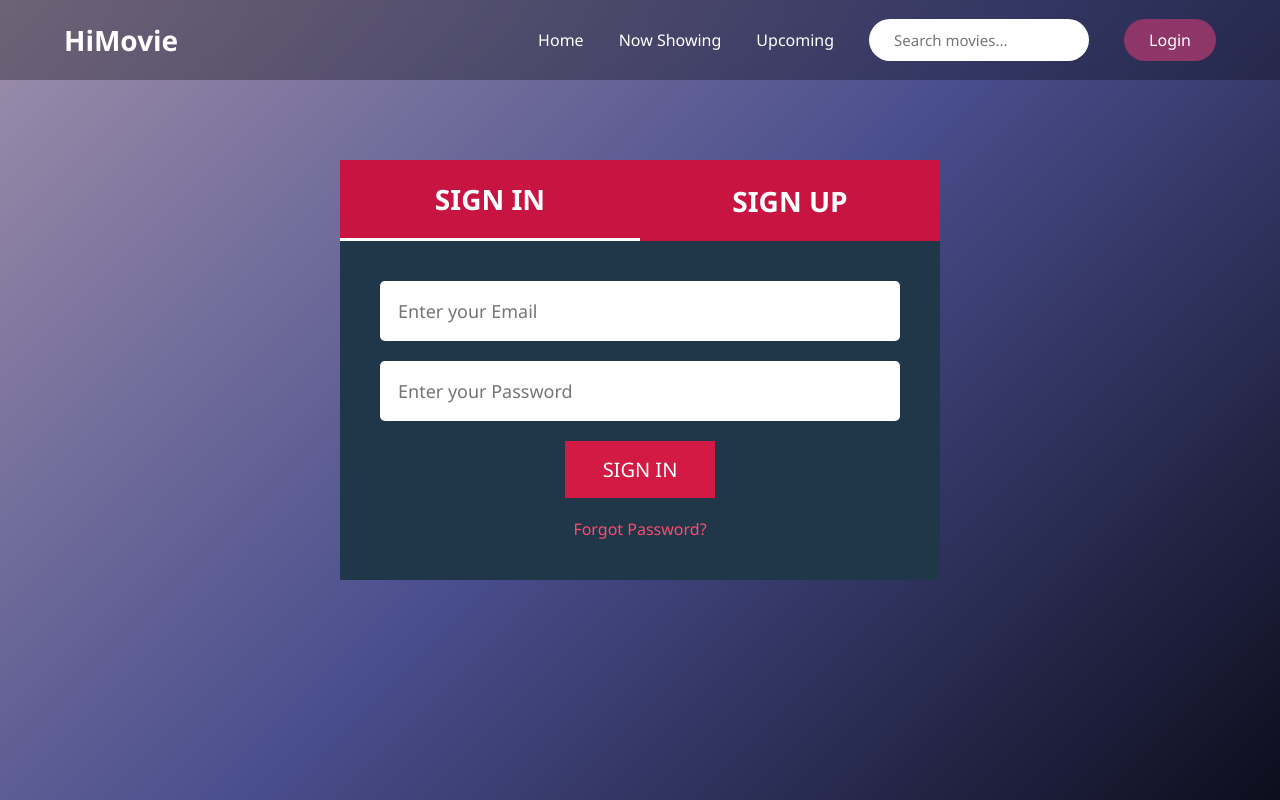
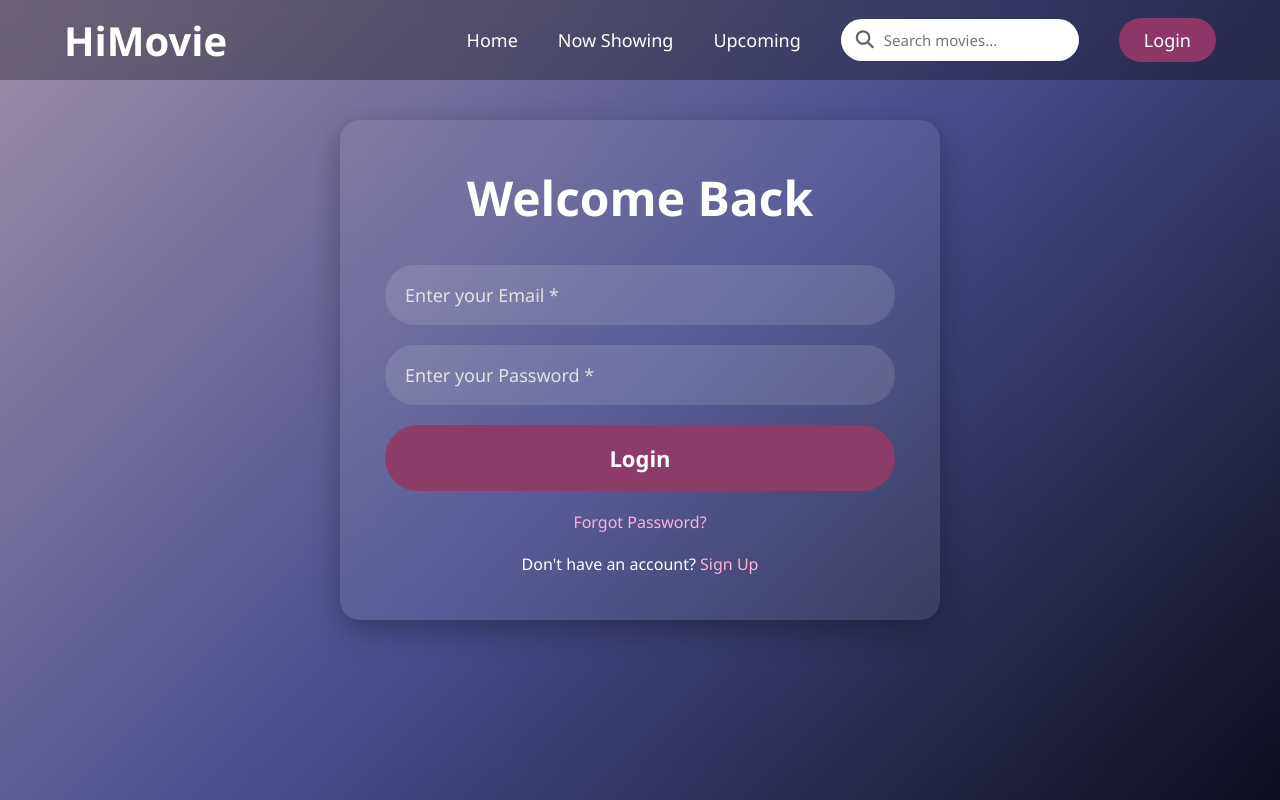
Before and after one commit to Suhana-shakya/Project, a PHP site: page /login.html in a window 1280 px wide. Run offline with PHP 8.4, Linux system fonts and the light colour scheme; some libraries are stand-ins or nearby versions.

Commit message:
Ali ali milaye

```diff
--- a/index.css
+++ b/index.css
@@ -67,9 +67,6 @@ body{
     transform:translateY(-5px);
     transition:.3s;
 }
-
-
-
 .hero{
 
     height:100vh;
--- a/login.css
+++ b/login.css
@@ -7,131 +7,82 @@
 
 body{
     min-height:100vh;
-    background:
-    linear-gradient(
-    135deg,
-    #9e8eaa,
-    #494e8d,
-    #0d0d1d);
-    color:white;
-    padding-top: 80px;
+    background:linear-gradient(135deg,#9e8eaa,#494e8d,#0d0d1d);
+    padding-top:80px; /* Space for fixed navbar */
 }
 
-/* Navbar */
-
-nav{
-    width:100%;
-    height:80px;
-    display:flex;
-    justify-content:space-between;
-    align-items:center;
-    padding:0 80px;
-    background:rgba(0,0,0,0.25);
-}
-
-.logo{
-    font-size:28px;
-    font-weight:bold;
-    color:#fff;
-}
-
-nav ul{
-    display:flex;
-    list-style:none;
-    gap:40px;
-}
-
-nav ul li a{
-    text-decoration:none;
-    color:white;
-    font-weight:500;
-}
-
-.login-btn{
-    background:#d31a45;
-    color:white;
-    border:none;
-    padding:10px 25px;
-    border-radius:25px;
-    cursor:pointer;
-}
-
-/* Login Section */
-
-.container{
-    display:flex;
-    flex-direction:column;
-    align-items:center;
-    justify-content:center;
-    margin-top:80px;
-}
-
-.tabs{
-    width:600px;
-    display:flex;
-}
-
-.tabs button{
-    width:50%;
-    border:none;
-    padding:20px;
-    background:#c81440;
-    color:white;
-    font-size:28px;
-    font-weight:bold;
-    cursor:pointer;
-}
-
-.tabs .active{
-    border-bottom:3px solid white;
-}
-
-.tabs a{
-    width:50%;
-    border:none;
-    padding:20px;
-    background:#c81440;
-    color:white;
-    font-size:28px;
-    font-weight:bold;
-    cursor:pointer;
-    text-decoration: none;
-}
+/* Login Box */
 
 .login-box{
     width:600px;
-    background:#203649;
-    padding:40px;
+    margin:40px auto;
+    background:rgba(255,255,255,.08);
+    backdrop-filter:blur(15px);
+    border-radius:20px;
+    padding:45px;
+    box-shadow:0 10px 30px rgba(0,0,0,.3);
 }
 
-.login-box form{
-    display:flex;
-    flex-direction:column;
+.login-box h2{
+    color:white;
+    text-align:center;
+    font-size:48px;
+    margin-bottom:35px;
 }
+
+/* Inputs */
 
 .login-box input{
     width:100%;
-    padding:18px;
+    padding:18px 20px;
     margin-bottom:20px;
     border:none;
-    border-radius:5px;
+    border-radius:35px;
+    background:rgba(255,255,255,.12);
+    color:white;
     font-size:18px;
+    outline:none;
 }
 
-.signin{
-    width:150px;
-    margin:auto;
-    padding:15px;
-    border:none;
-    background:#d31a45;
-    color:white;
-    font-size:20px;
-    cursor:pointer;
+.login-box input::placeholder{
+    color:#e2e2e2;
 }
 
-.login-box a{
+/* Button */
+
+.login-btn{
+    width:100%;
+    padding:18px;
+    border:none;
+    border-radius:35px;
+    background:#8d3c69;
+    color:white;
+    font-size:22px;
+    font-weight:600;
+    cursor:pointer;
+    transition:.3s;
+}
+
+.login-btn:hover{
+    background:#b65287;
+}
+
+/* Links */
+
+.forgot,
+.register{
     text-align:center;
     margin-top:20px;
-    color:#ff4b6e;
+    color:white;
+}
+
+.forgot a,
+.register a{
+    color:#ffb3d9;
     text-decoration:none;
 }
+
+.forgot a:hover,
+.register a:hover{
+    text-decoration:underline;
+}
--- a/login.html
+++ b/login.html
@@ -2,6 +2,7 @@
 <html>
 <head>
     <title>Movie Booking Login</title>
+    <link rel="stylesheet" href="https://cdnjs.cloudflare.com/ajax/libs/font-awesome/6.6.0/css/all.min.css">
     <link rel="stylesheet" href="login.css">
     <link rel="stylesheet" href="navbar.css">
 </head>
@@ -24,39 +25,35 @@
     </ul>
 </nav>
 
-<div class="container">
+<div class="login-box">
+    <h2>Welcome Back</h2>
 
-    <div class="tabs">
-        <button class="active">SIGN IN</button>
-        <button class="nonactive"><a href="register.html">SIGN UP</a></button>
-    </div>
+    <form action="login_process.php" method="post">
 
-    <div class="login-box">
-
-        <form action="login.php" method="post">
-
-            <input
-                type="email"
+        <input type="email"
                name="email"
-                placeholder="Enter your Email"
+               placeholder="Enter your Email *"
                required>
 
-            <input
-                type="password"
+        <input type="password"
                name="password"
-                placeholder="Enter your Password"
+               placeholder="Enter your Password *"
                required>
 
-            <button type="submit" class="signin">
-                SIGN IN
+        <button class="login-btn">
+            Login
         </button>
 
+        <p class="forgot">
             <a href="#">Forgot Password?</a>
+        </p>
+
+        <p class="register">
+            Don't have an account?
+            <a href="register.html">Sign Up</a>
+        </p>
 
     </form>
-
-    </div>
-
 </div>
 
 </body>
--- a/movieDetail.css
+++ b/movieDetail.css
@@ -16,7 +16,7 @@ body{
     display:flex;
     justify-content:center;
     align-items:center;
-    padding:60px 0;
+    padding:100px 0;
     position:relative;
 }
 
--- a/movies.html
+++ b/movies.html
@@ -2,6 +2,7 @@
 <html>
 <head>
     <title>Movie Ticket Booking System</title>
+    <link rel="stylesheet" href="https://cdnjs.cloudflare.com/ajax/libs/font-awesome/6.6.0/css/all.min.css">
     <link rel="stylesheet" href="index.css">
     <link rel="stylesheet" href="navbar.css">
 </head>
--- a/navbar.css
+++ b/navbar.css
@@ -12,14 +12,13 @@ nav{
     backdrop-filter:blur(8px);
     z-index:100;
 }
-
 .nav i{
     color:white;
     cursor:pointer;
     font-size:18px;
 }
 .logo{
-    font-size:28px;
+    font-size:40px;
     font-weight:bold;
     color:#fff;
 }
@@ -27,7 +26,8 @@ nav{
 nav ul{
     display:flex;
     align-items:center;
-    gap:35px;
+    gap:40px;
+    font-size:18px;
     list-style:none;   /* Removes bullets */
     margin:0;
     padding:0;
--- a/upcomingMovies.html
+++ b/upcomingMovies.html
@@ -2,6 +2,7 @@
 <html>
 <head>
     <title>Movie Ticket Booking System</title>
+    <link rel="stylesheet" href="https://cdnjs.cloudflare.com/ajax/libs/font-awesome/6.6.0/css/all.min.css">
     <link rel="stylesheet" href="index.css">
     <link rel="stylesheet" href="navbar.css">
 </head>
```
Also changed, not shown: register.html (+100 -27 lines). Lines whose indentation alone changed are shown as unchanged.
